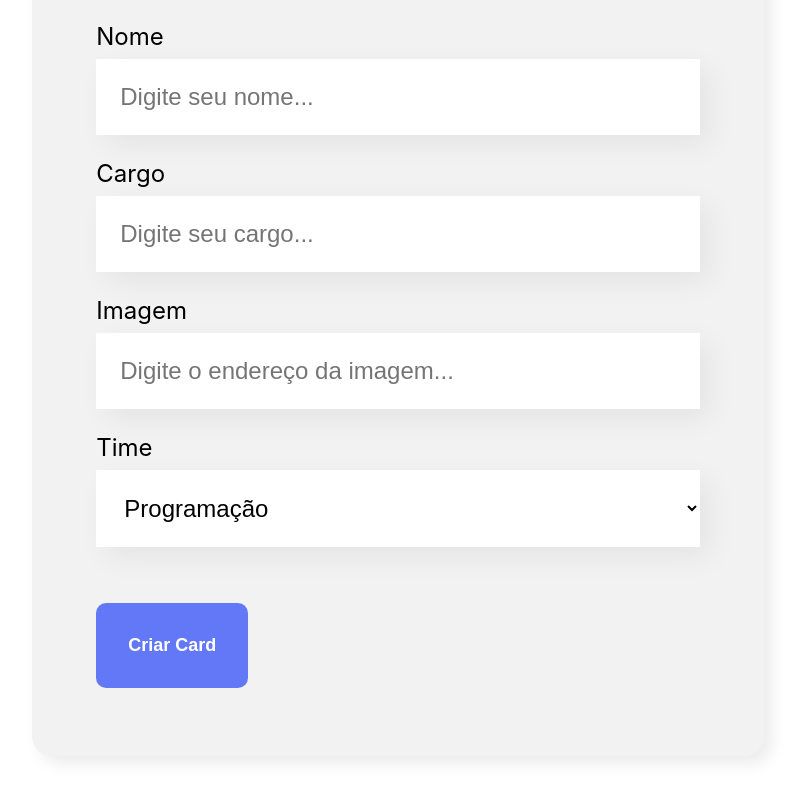
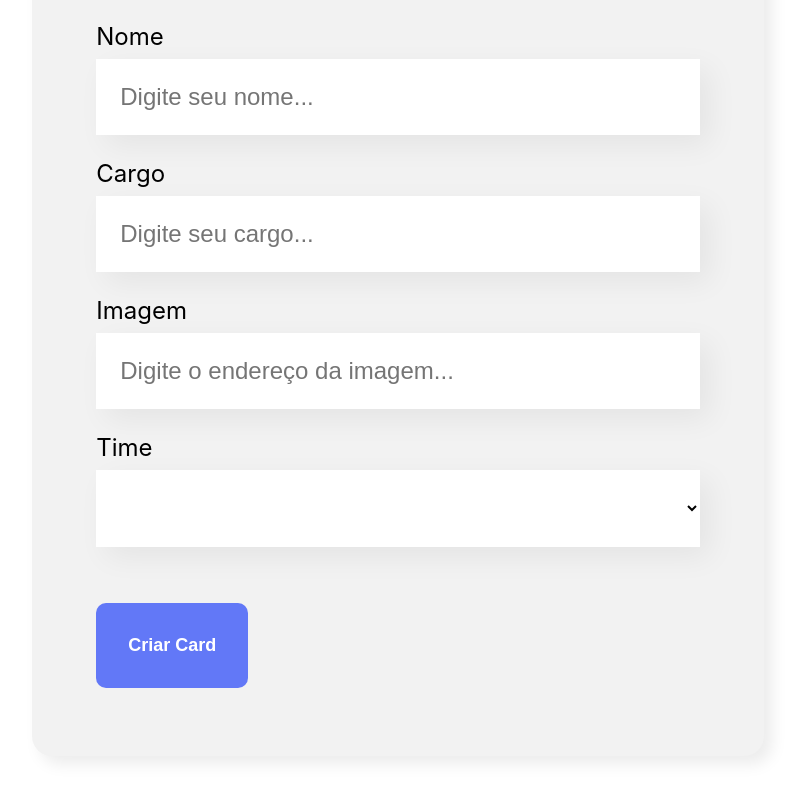
Before and after one commit to denissonchaves/site-organo, a React (Create React App) app: page / in a window 1280 px wide. Shown: the part 665-1465 px from the top of the page, without its empty margins (242-1042 px from the left). Built offline with nearby package versions, Linux system fonts and the light colour scheme.

Commit message:
feat: cria opção em branco no select(Lista Suspensa) do time

```diff
--- a/src/componentes/ListaSuspensa/index.js
+++ b/src/componentes/ListaSuspensa/index.js
@@ -1,12 +1,13 @@
 import './ListaSuspensa.css';
 
 const ListaSuspensa = (props) => {
-  console.log(props.itens);
+  // console.log(props.itens);
 
   return (
     <div className="lista-suspensa">
       <label>{props.label}</label>
       <select onChange={evento => props.aoAlterado(evento.target.value)} required={props.obrigatorio} value={props.valor}>
+        <option value=""></option>
         {props.itens.map((item) => {
           return <option key={item}>{item}</option>;
         })}
```
